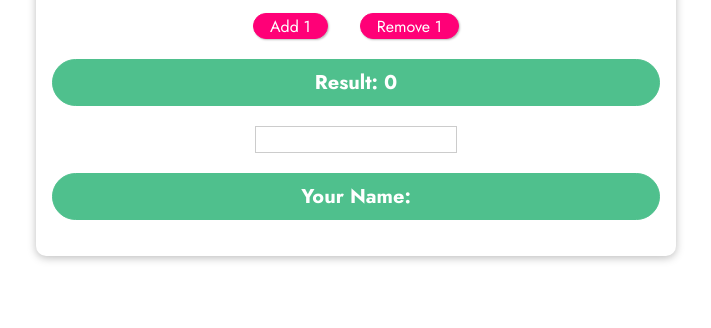
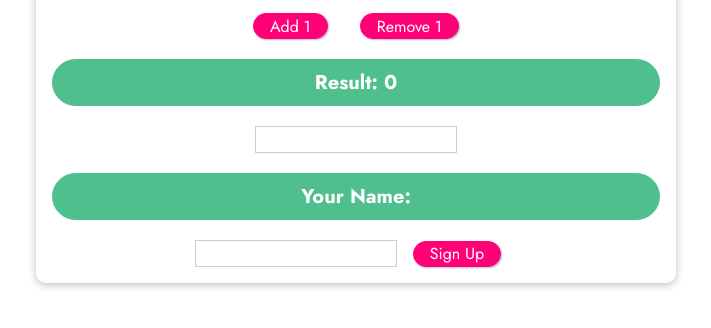
Before and after one commit to Alfredo3232/vue_basics-3, a website: page app/index.html in a window 1280 px wide. Shown: the part 286-614 px from the top of the page, without its empty margins (284-995 px from the left). Drawn offline with nearby package versions, Linux system fonts and the light colour scheme.

Commit message:
add form and upon enter key show name function

```diff
--- a/app/app.js
+++ b/app/app.js
@@ -2,18 +2,25 @@ const app = Vue.createApp({
   data() {
     return {
       counter: 0,
-      name: ''
+      name: '',
+      confirmedName: ''
     };
   },
   methods: {
     add(num) {
-      this.counter = this.counter + num
+      this.counter = this.counter + num;
     },
     decrease(num) {
-      this.counter = this.counter - num
+      this.counter = this.counter - num;
     },
     setName(event) {
-      this.name = event.target.value
+      this.name = event.target.value;
+    },
+    submitForm() {
+      alert('Submitted!');
+    },
+    confirmInput() {
+      this.confirmedName = this.name;
     }
   }
 });
--- a/app/index.html
+++ b/app/index.html
@@ -28,8 +28,13 @@
     <button v-on:click="decrease(1)">Remove 1</button>
     <p>Result: {{ counter }}</p>
 
-    <input type="text" v-on:input="setName">
-    <p>Your Name: {{ name }}</p>
+    <input type="text" v-on:input="setName" v-on:keyup.enter="confirmInput">
+    <p>Your Name: {{ confirmedName }}</p>
+
+    <form v-on:submit.prevent="submitForm">
+      <input type="text">
+      <button>Sign Up</button>
+    </form>
 
   </section>
 
```
